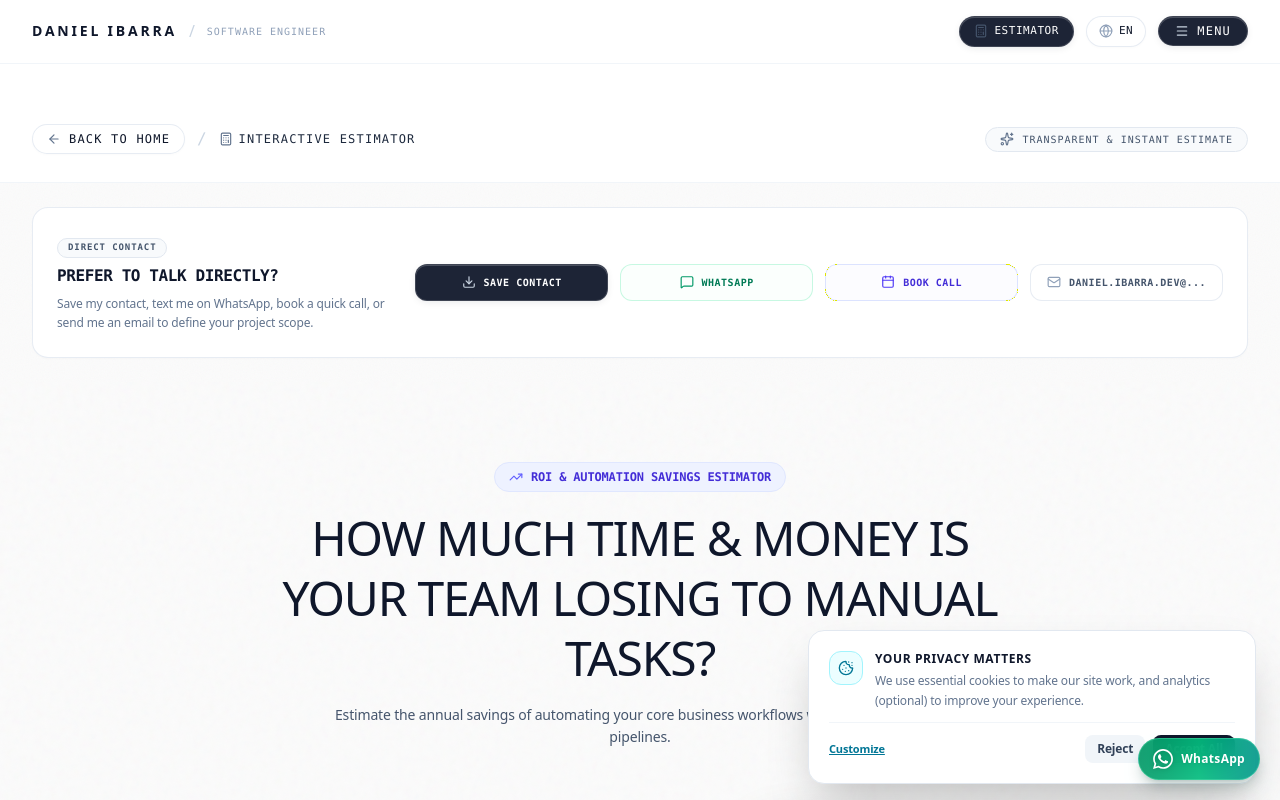
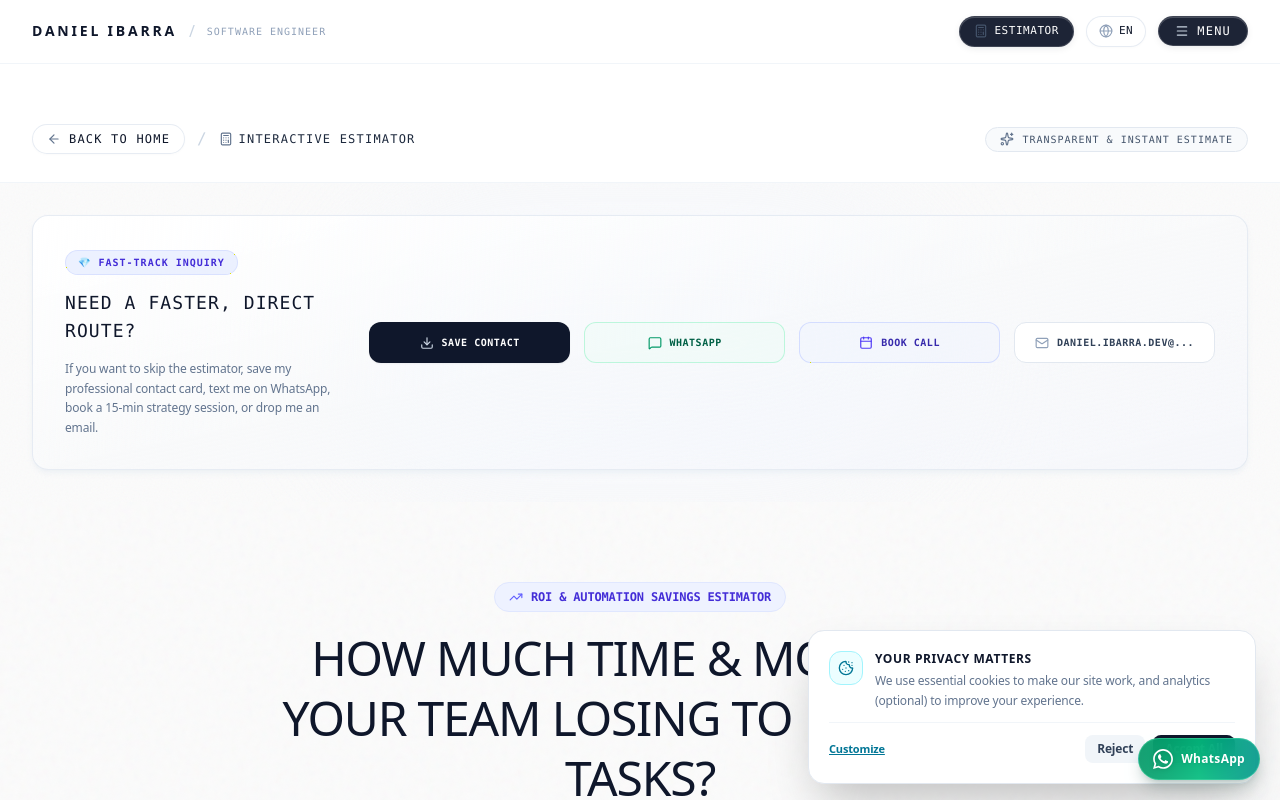
Before and after one commit to programador-negro/daniel_web_marca_personal, a React (Vite) app: page /cotizador in a window 1280 px wide. Shown: the top 800 px of the page. Built offline with nearby package versions, Linux system fonts and the light colour scheme.

Commit message:
design: upgrade quick contact actions banner on CotizadorPage with premium gradients, subtle shadows, and micro-interactions

```diff
--- a/src/pages/CotizadorPage.tsx
+++ b/src/pages/CotizadorPage.tsx
@@ -112,29 +112,32 @@ export const CotizadorPage: React.FC = () => {
       </div>
 
       {/* Contact Quick Actions Banner */}
-      <section className="py-6 bg-[#fbfbfb] bg-noise">
-        <div className="max-w-7xl mx-auto px-4 sm:px-6 lg:px-8">
-          <div className="card-editorial p-6 bg-white border border-slate-200/60 shadow-xs flex flex-col lg:flex-row items-center justify-between gap-6">
-            <div className="space-y-1.5 text-center lg:text-left max-w-xl">
-              <span className="px-2.5 py-0.5 rounded-full bg-slate-50 border border-slate-200 text-slate-600 text-[9px] font-mono font-bold uppercase tracking-widest inline-block">
-                {isSpanish ? 'Contacto Directo' : 'Direct Contact'}
+      <section className="py-8 bg-[#fbfbfb] bg-noise relative overflow-hidden">
+        {/* Decorative subtle gradient background circle */}
+        <div className="absolute top-1/2 left-1/2 -translate-y-1/2 -translate-x-1/2 w-[600px] h-[300px] bg-indigo-50/30 rounded-full blur-3xl pointer-events-none" />
+
+        <div className="max-w-7xl mx-auto px-4 sm:px-6 lg:px-8 relative z-10">
+          <div className="rounded-2xl p-6 sm:p-8 bg-gradient-to-br from-white via-slate-50/50 to-indigo-50/30 border border-slate-200/80 shadow-md shadow-slate-200/40 flex flex-col lg:flex-row items-center justify-between gap-8 transition-all hover:shadow-lg">
+            <div className="space-y-3.5 text-center lg:text-left max-w-xl">
+              <span className="px-3 py-1 rounded-full bg-indigo-100/60 border border-indigo-200/50 text-indigo-700 text-[10px] font-mono font-bold uppercase tracking-widest inline-block">
+                {isSpanish ? '💎 CONEXIÓN INMEDIATA' : '💎 FAST-TRACK INQUIRY'}
               </span>
-              <h2 className="text-sm sm:text-base font-semibold text-slate-900 tracking-tight font-mono uppercase">
-                {isSpanish ? '¿Prefieres conversar directamente?' : 'Prefer to Talk Directly?'}
+              <h2 className="text-base sm:text-lg font-light text-slate-900 tracking-[0.06em] font-mono uppercase">
+                {isSpanish ? '¿Prefieres una vía más rápida y directa?' : 'Need a Faster, Direct Route?'}
               </h2>
               <p className="text-xs text-slate-500 leading-relaxed font-light">
                 {isSpanish
-                  ? 'Guarda mi contacto, escríbeme por WhatsApp, agenda una videollamada corta o envíame un correo para definir tu alcance.'
-                  : 'Save my contact, text me on WhatsApp, book a quick call, or send me an email to define your project scope.'}
+                  ? 'Si deseas saltarte el cotizador interactivo, guarda mi tarjeta de contacto profesional, escríbeme por WhatsApp, agenda una llamada estratégica de 15 minutos o envíame un correo directo.'
+                  : 'If you want to skip the estimator, save my professional contact card, text me on WhatsApp, book a 15-min strategy session, or drop me an email.'}
               </p>
             </div>
 
-            <div className="grid grid-cols-1 sm:grid-cols-2 xl:grid-cols-4 gap-3 w-full lg:w-auto shrink-0">
+            <div className="grid grid-cols-1 sm:grid-cols-2 xl:grid-cols-4 gap-3.5 w-full lg:w-auto shrink-0">
               {/* 1. Save Contact Card (.vcf) */}
               <button
                 type="button"
                 onClick={handleDownloadVCard}
-                className="btn-ios-dark py-2.5 px-4 rounded-xl text-white font-mono uppercase tracking-wider text-[10px] font-bold shadow-xs transition-all flex items-center justify-center gap-2 cursor-pointer bg-slate-900 hover:bg-slate-800"
+                className="py-3 px-5 rounded-xl text-white font-mono uppercase tracking-wider text-[10px] font-bold shadow-xs transition-all duration-300 flex items-center justify-center gap-2 cursor-pointer bg-slate-900 hover:bg-slate-800 hover:shadow-lg hover:shadow-slate-900/10 hover:-translate-y-0.5 active:translate-y-0"
               >
                 {downloadedVcard ? (
                   <>
@@ -154,7 +157,7 @@ export const CotizadorPage: React.FC = () => {
                 href={`https://wa.me/${personalInfo.whatsappNumber}?text=${whatsappMessage}`}
                 target="_blank"
                 rel="noopener noreferrer"
-                className="py-2.5 px-4 rounded-xl border border-emerald-200/60 text-emerald-700 hover:bg-emerald-50/50 text-[10px] font-mono uppercase tracking-wider font-bold transition-all flex items-center justify-center gap-2 bg-emerald-50/20"
+                className="py-3 px-5 rounded-xl border border-emerald-200/70 text-emerald-800 hover:bg-emerald-100/50 text-[10px] font-mono uppercase tracking-wider font-bold transition-all duration-300 flex items-center justify-center gap-2 bg-emerald-50/40 hover:shadow-lg hover:shadow-emerald-600/10 hover:-translate-y-0.5 active:translate-y-0"
               >
                 <MessageSquare className="w-3.5 h-3.5 text-emerald-600 animate-pulse" />
                 <span>WhatsApp</span>
@@ -163,7 +166,7 @@ export const CotizadorPage: React.FC = () => {
               {/* 3. Book 15-Min Strategy Call */}
               <a
                 href={`mailto:${personalInfo.email}?subject=Cotizacion%20-%20Daniel%20Ibarra&body=Hola%20Daniel,%20me%20gustaria%20agendar%20una%20llamada%20de%2015%20minutos%20para%20conversar%20sobre...`}
-                className="py-2.5 px-4 rounded-xl border border-indigo-200/60 text-indigo-700 hover:bg-indigo-50/50 text-[10px] font-mono uppercase tracking-wider font-bold transition-all flex items-center justify-center gap-2 bg-indigo-50/20"
+                className="py-3 px-5 rounded-xl border border-indigo-200/70 text-indigo-800 hover:bg-indigo-100/50 text-[10px] font-mono uppercase tracking-wider font-bold transition-all duration-300 flex items-center justify-center gap-2 bg-indigo-50/40 hover:shadow-lg hover:shadow-indigo-600/10 hover:-translate-y-0.5 active:translate-y-0"
               >
                 <Calendar className="w-3.5 h-3.5 text-indigo-600" />
                 <span>{isSpanish ? 'Agendar' : 'Book Call'}</span>
@@ -172,7 +175,7 @@ export const CotizadorPage: React.FC = () => {
               {/* 4. Direct Email */}
               <a
                 href={`mailto:${personalInfo.email}`}
-                className="py-2.5 px-4 rounded-xl border border-slate-200/80 text-slate-600 hover:bg-slate-50 text-[10px] font-mono uppercase tracking-wider font-bold transition-all flex items-center justify-center gap-2 bg-white"
+                className="py-3 px-5 rounded-xl border border-slate-200 text-slate-700 hover:bg-slate-50 text-[10px] font-mono uppercase tracking-wider font-bold transition-all duration-300 flex items-center justify-center gap-2 bg-white hover:shadow-lg hover:shadow-slate-500/5 hover:-translate-y-0.5 active:translate-y-0"
               >
                 <Mail className="w-3.5 h-3.5 text-slate-400" />
                 <span>{personalInfo.email.split('@')[0]}@...</span>
```
